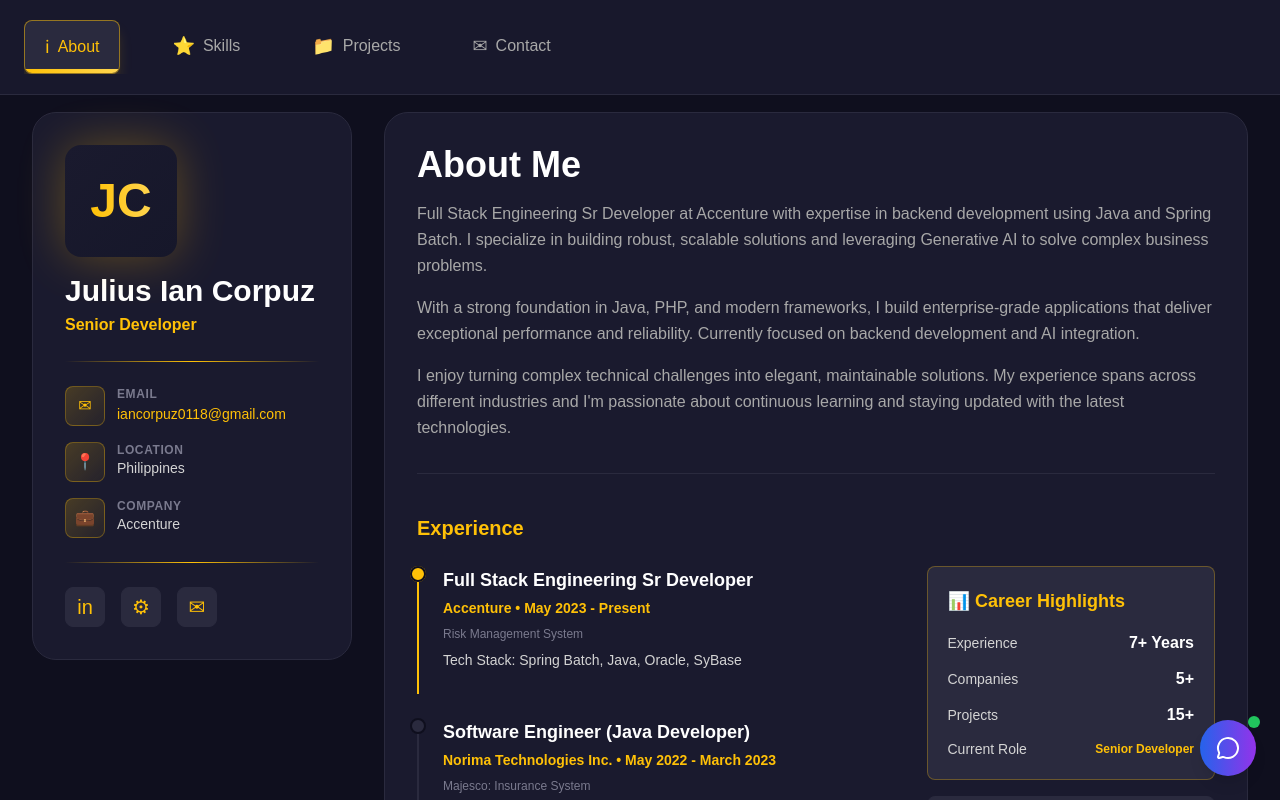
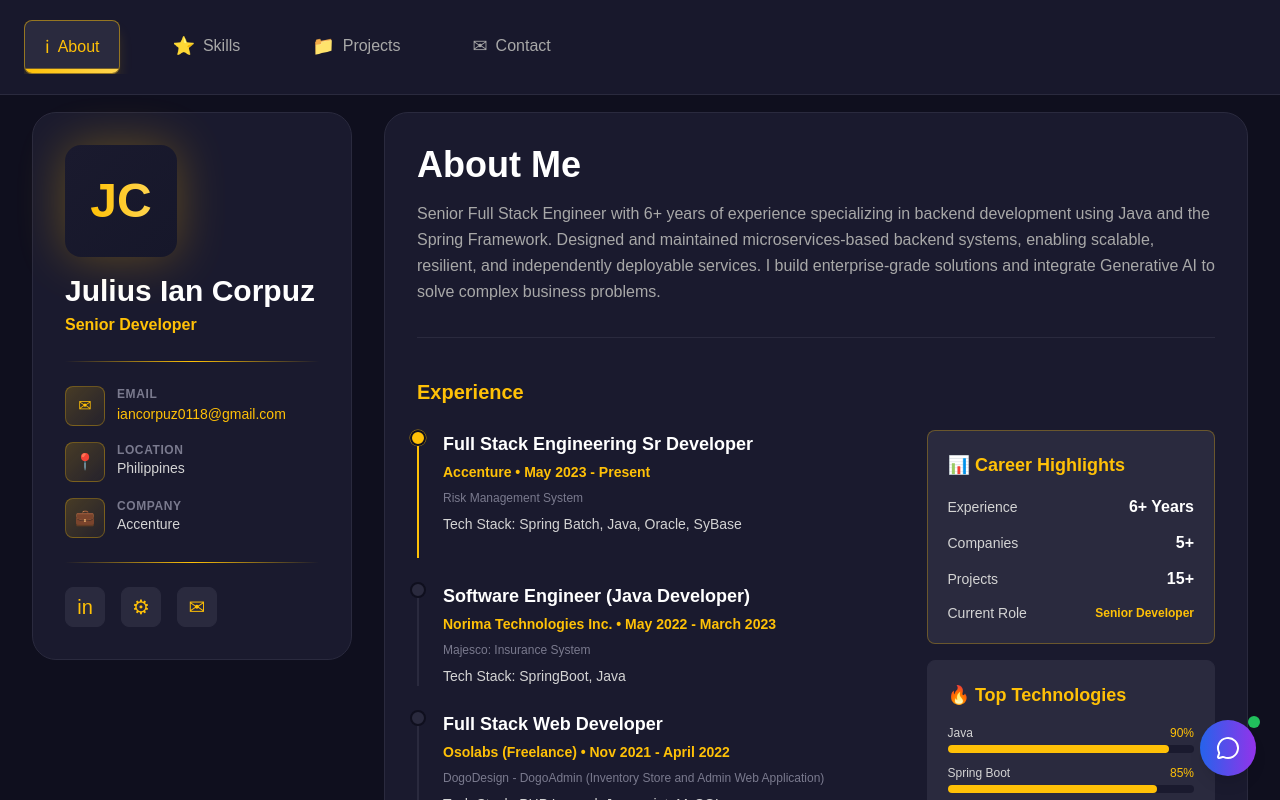
Before and after one commit to JulianCorpuz/Portfolio, a Next.js app: page /about in a window 1280 px wide. Shown: the top 800 px of the page. Built offline with nearby package versions, Linux system fonts and the light colour scheme.

Commit message:
Update About Me section with microservices experience and change career highlights to 6+ years

```diff
--- a/src/app/about/page.tsx
+++ b/src/app/about/page.tsx
@@ -5,18 +5,7 @@ export default function About() {
         <h2 className="text-3xl md:text-4xl font-bold text-white mb-4">About Me</h2>
         <div className="space-y-4 text-text-lighter leading-relaxed">
           <p className="animate-slide-up" style={{animationDelay: '0.1s'}}>
-            Full Stack Engineering Sr Developer at Accenture with expertise in backend development using Java and Spring Batch.
-            I specialize in building robust, scalable solutions and leveraging Generative AI to solve complex business problems.
-          </p>
-
-          <p className="animate-slide-up" style={{animationDelay: '0.2s'}}>
-            With a strong foundation in Java, PHP, and modern frameworks, I build enterprise-grade applications
-            that deliver exceptional performance and reliability. Currently focused on backend development and AI integration.
-          </p>
-
-          <p className="animate-slide-up" style={{animationDelay: '0.3s'}}>
-            I enjoy turning complex technical challenges into elegant, maintainable solutions. My experience spans across
-            different industries and I'm passionate about continuous learning and staying updated with the latest technologies.
+            Senior Full Stack Engineer with 6+ years of experience specializing in backend development using Java and the Spring Framework. Designed and maintained microservices-based backend systems, enabling scalable, resilient, and independently deployable services. I build enterprise-grade solutions and integrate Generative AI to solve complex business problems.
           </p>
         </div>
       </div>
@@ -105,7 +94,7 @@ export default function About() {
                 <div className="space-y-3">
                   <div className="flex justify-between items-center">
                     <span className="text-text-light text-sm">Experience</span>
-                    <span className="text-white font-bold">7+ Years</span>
+                    <span className="text-white font-bold">6+ Years</span>
                   </div>
                   <div className="flex justify-between items-center">
                     <span className="text-text-light text-sm">Companies</span>
```
